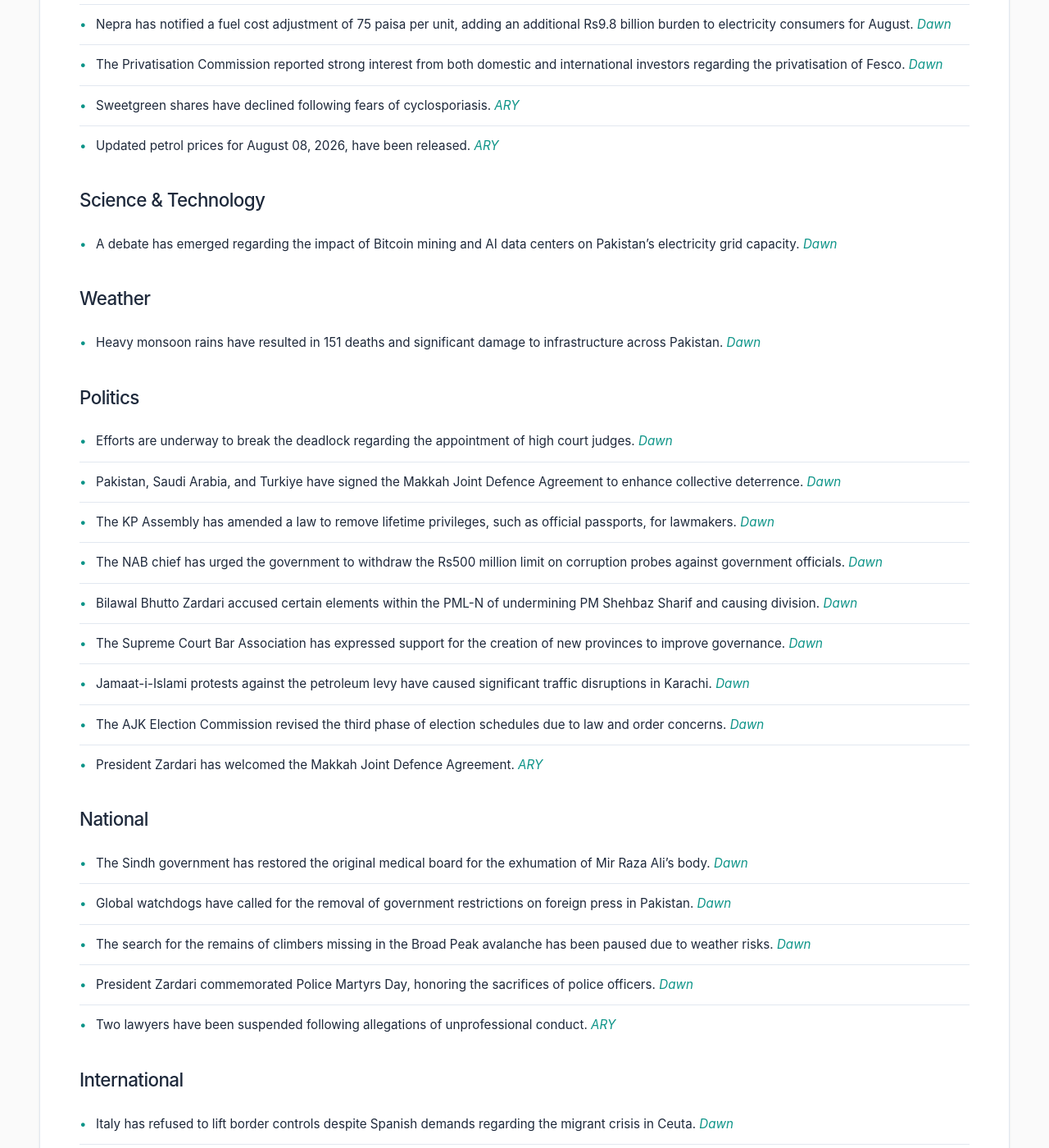
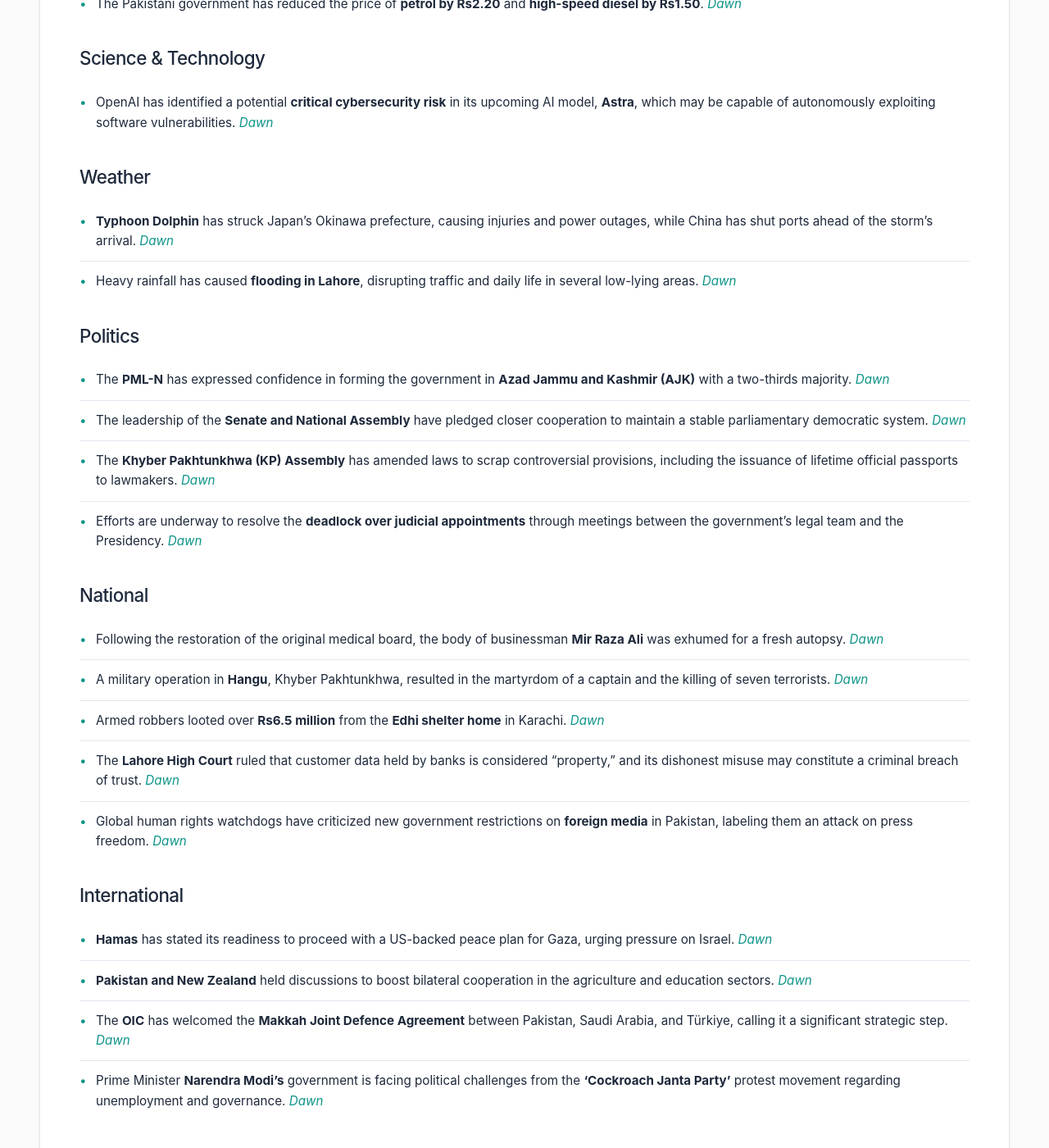
Before and after one commit to zsubzwary/news, a Jekyll site: the page built from en/index.md, in a window 1280 px wide and 1400 px high, scrolled down 548 px. Shown: the whole window at 82% size. Built offline with Jekyll 4.4.1, drawn with Linux system fonts in a browser that asks for light colours; some web fonts are replaced; comment, search, counter and statistics services are not loaded; some of the changed text lies outside the part shown.

Commit message:
DateTime; 2026-08-08T16:04:10.283Z

```diff
--- a/en/index.md
+++ b/en/index.md
@@ -4,49 +4,36 @@ title: Pakistan News Briefing
 lang: en
 ---
 
-Published at: 08-Aug-2026 09:03PKT
+Published at: 08-Aug-2026 21:04PKT
 
-Time to read: 4 mins
+Time to read: 3 mins
 
 ### Economy
-- The government has reduced petrol prices by Rs2.20 and high-speed diesel by Rs1.50. *[Dawn](https://www.dawn.com/news/2021290/govt-reduces-petrol-price-by-rs220-high-speed-diesel-by-rs150)*
-- Goods transporters and oil tanker operators are set to go on strike following failed negotiations with the government. *[Dawn](https://www.dawn.com/news/2021293/goods-transporters-to-go-on-strike-from-saturday-after-talks-with-govt-fail)*
-- Nepra has notified a fuel cost adjustment of 75 paisa per unit, adding an additional Rs9.8 billion burden to electricity consumers for August. *[Dawn](https://www.dawn.com/news/2021273/power-consumers-to-pay-75-paisa-per-unit-fca-in-august-bills)*
-- The Privatisation Commission reported strong interest from both domestic and international investors regarding the privatisation of Fesco. *[Dawn](https://www.dawn.com/news/2021271/domestic-foreign-investors-show-interest-in-fesco-privatisation-privatisation-commission)*
-- Sweetgreen shares have declined following fears of cyclosporiasis. *[ARY](https://arynews.tv/sweetgreen-shares-slide-as-cyclosporiasis-fears-prompt-forecast-cut)*
-- Updated petrol prices for August 08, 2026, have been released. *[ARY](https://arynews.tv/petrol-price-in-pakistan-for-august-08-2026)*
+- The US government announced a **$3 billion investment** in critical minerals and battery projects to boost domestic production and national security. *[Dawn](https://www.dawn.com/news/2021463/trump-administration-to-invest-3-billion-in-minerals-projects-to-boost-us-defence-supply-chains)*
+- The Pakistani government has reduced the price of **petrol by Rs2.20** and **high-speed diesel by Rs1.50**. *[Dawn](https://www.dawn.com/news/2021290/govt-reduces-petrol-price-by-rs220-high-speed-diesel-by-rs150)*
 
 ### Science & Technology
-- A debate has emerged regarding the impact of Bitcoin mining and AI data centers on Pakistan's electricity grid capacity. *[Dawn](https://www.dawn.com/news/2021429/before-ai-hits-the-grid)*
+- OpenAI has identified a potential **critical cybersecurity risk** in its upcoming AI model, **Astra**, which may be capable of autonomously exploiting software vulnerabilities. *[Dawn](https://www.dawn.com/news/2021506/openai-flags-possible-critical-cybersecurity-risk-in-upcoming-model-astra-tightens-controls)*
 
 ### Weather
-- Heavy monsoon rains have resulted in 151 deaths and significant damage to infrastructure across Pakistan. *[Dawn](https://www.dawn.com/news/2021433/danger-ahead)*
+- **Typhoon Dolphin** has struck Japan's Okinawa prefecture, causing injuries and power outages, while China has shut ports ahead of the storm's arrival. *[Dawn](https://www.dawn.com/news/2021508/typhoon-dolphin-hits-japans-okinawa-china-shuts-ports-ahead-of-landfall)*
+- Heavy rainfall has caused **flooding in Lahore**, disrupting traffic and daily life in several low-lying areas. *[Dawn](https://www.dawn.com/news/2021490/heavy-rain-disrupts-traffic-daily-life-in-lahores-low-lying-areas)*
 
 ### Politics
-- Efforts are underway to break the deadlock regarding the appointment of high court judges. *[Dawn](https://www.dawn.com/news/2021417/efforts-underway-to-end-deadlock-over-judges-appointments)*
-- Pakistan, Saudi Arabia, and Turkiye have signed the Makkah Joint Defence Agreement to enhance collective deterrence. *[Dawn](https://www.dawn.com/news/2021421/pakistan-joins-saudi-arabia-turkiye-in-all-for-one-pact)*
-- The KP Assembly has amended a law to remove lifetime privileges, such as official passports, for lawmakers. *[Dawn](https://www.dawn.com/news/2021413/kp-amends-controversial-law-on-lawmakers-privileges)*
-- The NAB chief has urged the government to withdraw the Rs500 million limit on corruption probes against government officials. *[Dawn](https://www.dawn.com/news/2021393/nab-chief-urges-withdrawal-of-rs500m-graft-probe-limit)*
-- Bilawal Bhutto Zardari accused certain elements within the PML-N of undermining PM Shehbaz Sharif and causing division. *[Dawn](https://www.dawn.com/news/2021262/bilawal-claims-certain-elements-within-pml-n-are-sowing-division-among-allies-undermining-pm-shehbaz)*
-- The Supreme Court Bar Association has expressed support for the creation of new provinces to improve governance. *[Dawn](https://www.dawn.com/news/2021274/scba-backs-call-for-new-provinces-calls-it-step-forward-for-better-governance)*
-- Jamaat-i-Islami protests against the petroleum levy have caused significant traffic disruptions in Karachi. *[Dawn](https://www.dawn.com/news/2021256/ji-protests-cause-traffic-disruptions-across-karachi)*
-- The AJK Election Commission revised the third phase of election schedules due to law and order concerns. *[Dawn](https://www.dawn.com/news/2021240/schedule-for-3rd-phase-of-ajk-polls-revised-over-law-and-order-concerns)*
-- President Zardari has welcomed the Makkah Joint Defence Agreement. *[ARY](https://arynews.tv/president-zardari-welcomes-makkah-joint-defence-agreement)*
+- The **PML-N** has expressed confidence in forming the government in **Azad Jammu and Kashmir (AJK)** with a two-thirds majority. *[Dawn](https://www.dawn.com/news/2021480/rana-sanaullah-says-pml-n-will-form-govt-in-ajk-with-two-thirds-majority)*
+- The leadership of the **Senate and National Assembly** have pledged closer cooperation to maintain a stable parliamentary democratic system. *[Dawn](https://www.dawn.com/news/2021469/senate-na-leadership-pledge-closer-cooperation-for-stable-parliamentary-system)*
+- The **Khyber Pakhtunkhwa (KP) Assembly** has amended laws to scrap controversial provisions, including the issuance of lifetime official passports to lawmakers. *[Dawn](https://www.dawn.com/news/2021413/kp-amends-controversial-law-on-lawmakers-privileges)*
+- Efforts are underway to resolve the **deadlock over judicial appointments** through meetings between the government's legal team and the Presidency. *[Dawn](https://www.dawn.com/news/2021417/efforts-underway-to-end-deadlock-over-judges-appointments)*
 
 ### National
-- The Sindh government has restored the original medical board for the exhumation of Mir Raza Ali's body. *[Dawn](https://www.dawn.com/news/2021395/govt-restores-original-medical-board-for-exhumation-of-mir-razas-body)*
-- Global watchdogs have called for the removal of government restrictions on foreign press in Pakistan. *[Dawn](https://www.dawn.com/news/2021399/watchdogs-call-for-scrapping-foreign-press-curbs)*
-- The search for the remains of climbers missing in the Broad Peak avalanche has been paused due to weather risks. *[Dawn](https://www.dawn.com/news/2021394/broad-peak-search-for-bodies-of-3-climbers-paused)*
-- President Zardari commemorated Police Martyrs Day, honoring the sacrifices of police officers. *[Dawn](https://www.dawn.com/news/2021430/the-supreme-sacrifice)*
-- Two lawyers have been suspended following allegations of unprofessional conduct. *[ARY](https://arynews.tv/lawyers-suspended-over-unprofessional-conduct)*
+- Following the restoration of the original medical board, the body of businessman **Mir Raza Ali** was exhumed for a fresh autopsy. *[Dawn](https://www.dawn.com/news/2021482/mir-raza-alis-body-exhumed-following-restoration-of-original-medical-board)*
+- A military operation in **Hangu**, Khyber Pakhtunkhwa, resulted in the martyrdom of a captain and the killing of seven terrorists. *[Dawn](https://www.dawn.com/news/2021456/captain-martyred-7-terrorists-killed-in-intelligence-based-operation-in-hangu-ispr)*
+- Armed robbers looted over **Rs6.5 million** from the **Edhi shelter home** in Karachi. *[Dawn](https://www.dawn.com/news/2021391/robbers-loot-rs65m-from-edhi-home-in-karachi)*
+- The **Lahore High Court** ruled that customer data held by banks is considered "property," and its dishonest misuse may constitute a criminal breach of trust. *[Dawn](https://www.dawn.com/news/2021357/customer-data-in-bank-is-property-its-misuse-may-be-a-crime-lhc)*
+- Global human rights watchdogs have criticized new government restrictions on **foreign media** in Pakistan, labeling them an attack on press freedom. *[Dawn](https://www.dawn.com/news/2021399/watchdogs-call-for-scrapping-foreign-press-curbs)*
 
 ### International
-- Italy has refused to lift border controls despite Spanish demands regarding the migrant crisis in Ceuta. *[Dawn](https://www.dawn.com/news/2021280/italy-defies-spanish-demand-to-lift-border-curbs-over-ceuta-migrant-crisis)*
-- The US State Department is reported to be vetting the social media accounts of foreign journalists applying for visas. *[Dawn](https://www.dawn.com/news/2021253/us-to-vet-social-media-of-foreign-journalists-applying-for-visas-report-says)*
-- Indian fuel retailers have stated that E20 petrol meets necessary quality standards. *[ARY](https://arynews.tv/india-fuel-retailers-say-e20-petrol-meets-quality-standards)*
-
-### Other
-- Jim Carrey is set to take the lead in a new project titled ‘The Jetsons’. *[ARY](https://arynews.tv/jim-carrey-takes-lead-in-the-jetsons-project)*
-- Actor Rajpal Yadav is facing property auction proceedings due to a bank loan default. *[ARY](https://arynews.tv/rajpal-yadav-faces-property-auction-proceedings-over-bank-loan-default)*
-- Recent updates include statements from King Charles regarding Prince William and viral moments involving Kate and Prince William. *[ARY](https://arynews.tv/king-charles-issues-statement-following-princess-annes-advice-to-prince-william), [ARY](https://arynews.tv/did-kate-middleton-and-prince-william-spark-new-romance-buzz-family-outing-sweet-moments-go-viral)*
-- Kylie Kelce has shared updates regarding Taylor Swift and Travis Kelce's wedding. *[ARY](https://arynews.tv/kylie-kelce-provides-rare-update-on-taylor-swift-and-travis-kelces-wedding)*
+- **Hamas** has stated its readiness to proceed with a US-backed peace plan for Gaza, urging pressure on Israel. *[Dawn](https://www.dawn.com/news/2021507/hamas-says-still-ready-to-go-ahead-with-gaza-plan)*
+- **Pakistan and New Zealand** held discussions to boost bilateral cooperation in the agriculture and education sectors. *[Dawn](https://www.dawn.com/news/2021491/pakistan-new-zealand-seek-to-boost-cooperation-in-agri-education-sectors)*
+- The **OIC** has welcomed the **Makkah Joint Defence Agreement** between Pakistan, Saudi Arabia, and Türkiye, calling it a significant strategic step. *[Dawn](https://www.dawn.com/news/2021475/oic-welcomes-pak-saudi-turkiye-joint-defence-pact-calls-it-important-strategic-step)*
+- Prime Minister **Narendra Modi’s** government is facing political challenges from the **'Cockroach Janta Party'** protest movement regarding unemployment and governance. *[Dawn](https://www.dawn.com/news/2021494/indias-cockroach-protest-movement-keeps-heat-on-modi)*
```
